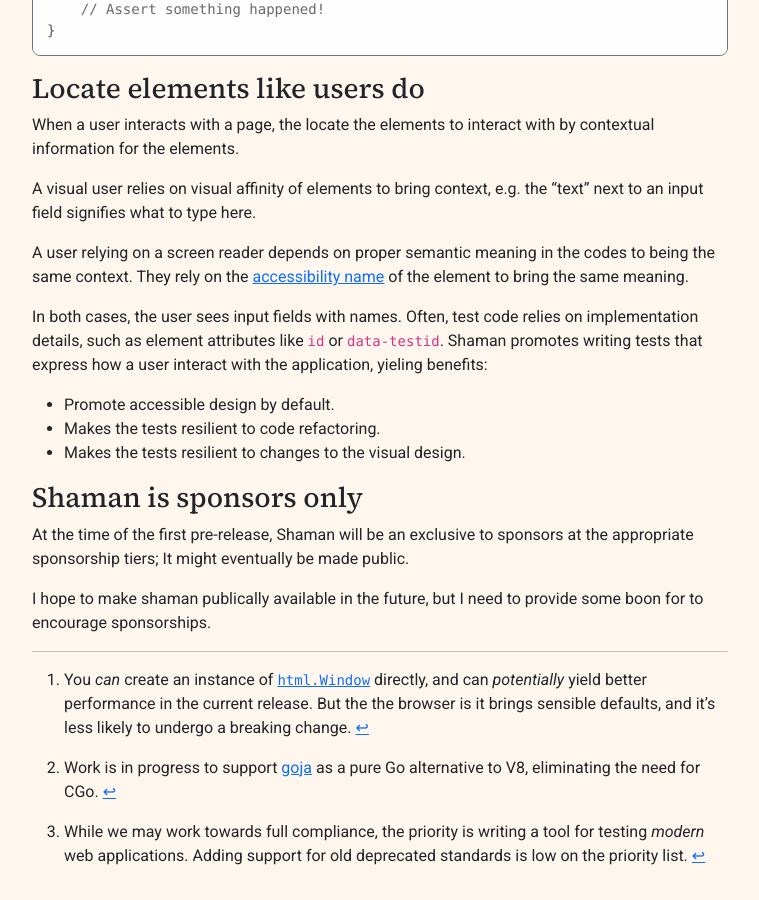
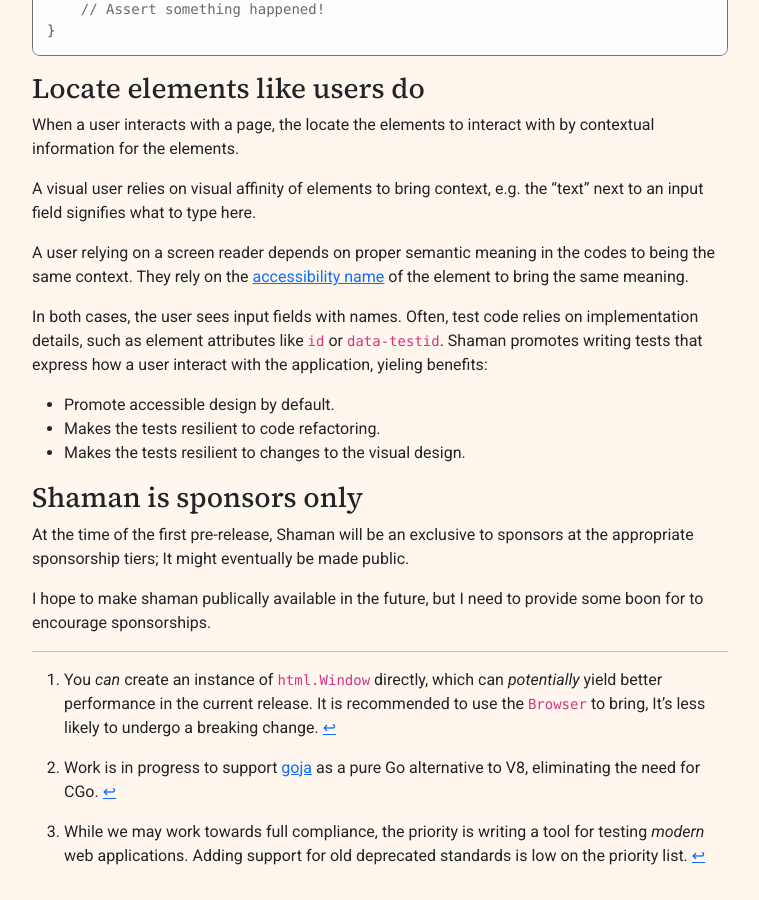
Before and after one commit to gost-dom/gost-dom.github.io, a Jekyll site: the page built from index.markdown, in a window 1280 px wide and 900 px high, scrolled down 1871 px. Shown: the whole window, without its empty margins (260-1019 px from the left). Built offline with Jekyll 4.4.1, drawn with Linux system fonts in a browser that asks for light colours.

Commit message:
Fix language

```diff
--- a/index.markdown
+++ b/index.markdown
@@ -203,9 +203,9 @@ to encourage sponsorships.
 
 ---
 
-[^1]: You _can_ create an instance of [`html.Window`]() directly, and can
-    _potentially_ yield better performance in the current release. But the the
-    browser is it brings sensible defaults, and it's less likely to undergo a
+[^1]: You _can_ create an instance of `html.Window` directly, which can
+    _potentially_ yield better performance in the current release. It is
+    recommended to use the `Browser` to bring, It's less likely to undergo a
     breaking change.
 
 [^2]: Work is in progress to support [goja](https://github.com/dop251/goja) as a
```
